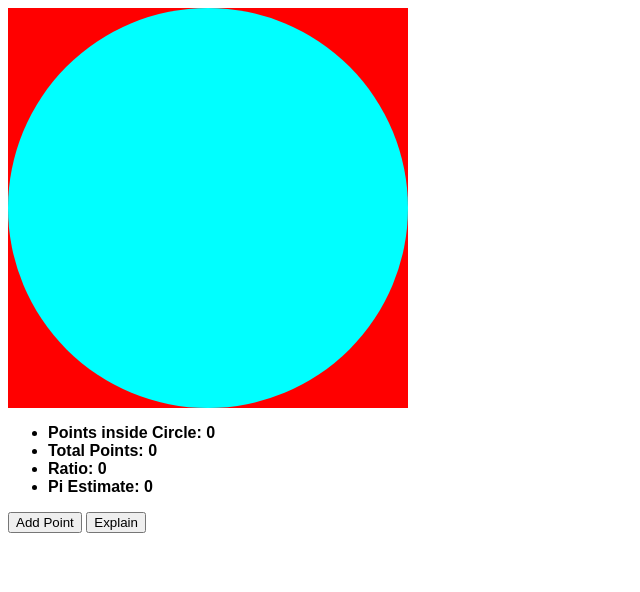
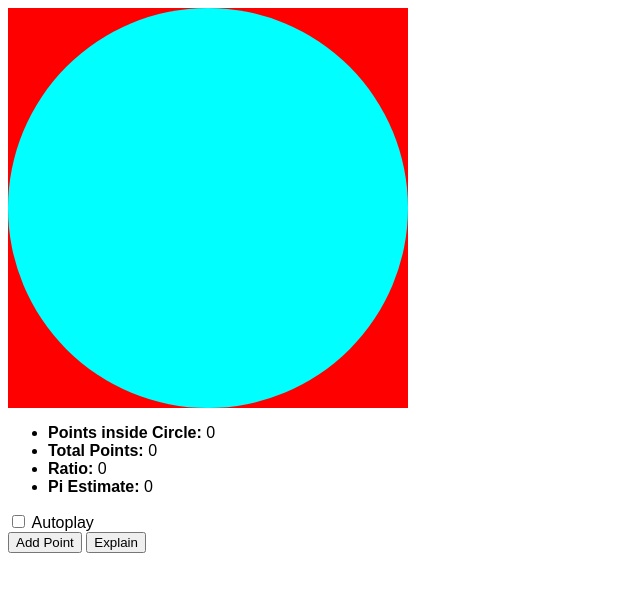
Before and after one commit to quangdaon/pi-squared, a Svelte app: page / in a window 1280 px wide. Shown: the top 592 px of the page, without its empty margins (0-640 px from the left). Built offline with nearby package versions, Linux system fonts and the light colour scheme.

Commit message:
Autoplay

```diff
--- a/src/App.svelte
+++ b/src/App.svelte
@@ -3,6 +3,9 @@
   import Explanation from './components/Explanation.svelte';
   const width = 1000;
   const radius = width / 2;
+
+  let autoplay = false;
+  let autoplaySpeedSelection = 0;
 
   let points: [number, number, boolean][] = [];
 
@@ -30,8 +33,19 @@
     totalPoints++;
   };
 
+  requestAnimationFrame(function loop() {
+    if (autoplay) {
+      for (let i = 0; i < autoplaySpeed; i++) {
+        addPoint();
+      }
+    }
+
+    requestAnimationFrame(loop);
+  });
+
   $: ratio = totalPoints ? circlePoints / totalPoints : 0;
   $: estimate = ratio * 4;
+  $: autoplaySpeed = 10 ** autoplaySpeedSelection;
 </script>
 
 <main>
@@ -39,15 +53,27 @@
 
   <div class="stats">
     <ul>
-      <li><b>Points inside Circle: {circlePoints}</b></li>
-      <li><b>Total Points: {totalPoints}</b></li>
-      <li><b>Ratio: {ratio}</b></li>
-      <li><b>Pi Estimate: {estimate}</b></li>
+      <li><b>Points inside Circle:</b> {circlePoints}</li>
+      <li><b>Total Points:</b> {totalPoints}</li>
+      <li><b>Ratio:</b> {ratio}</li>
+      <li><b>Pi Estimate:</b> {estimate}</li>
     </ul>
   </div>
 
   <div class="controls">
-    <button on:click={addPoint}>Add Point</button>
+    <div>
+      <label>
+        <input type="checkbox" bind:checked={autoplay} /> Autoplay
+      </label>
+    </div>
+    {#if autoplay}
+      <div>
+        <label for="autoplaySpeed">Autoplay Speed</label>
+        <input type="range" min="0" max="4" bind:value={autoplaySpeedSelection}> {autoplaySpeed}
+      </div>
+    {:else}
+      <button on:click={addPoint}>Add Point</button>
+    {/if}
     <Explanation />
   </div>
 </main>
```
